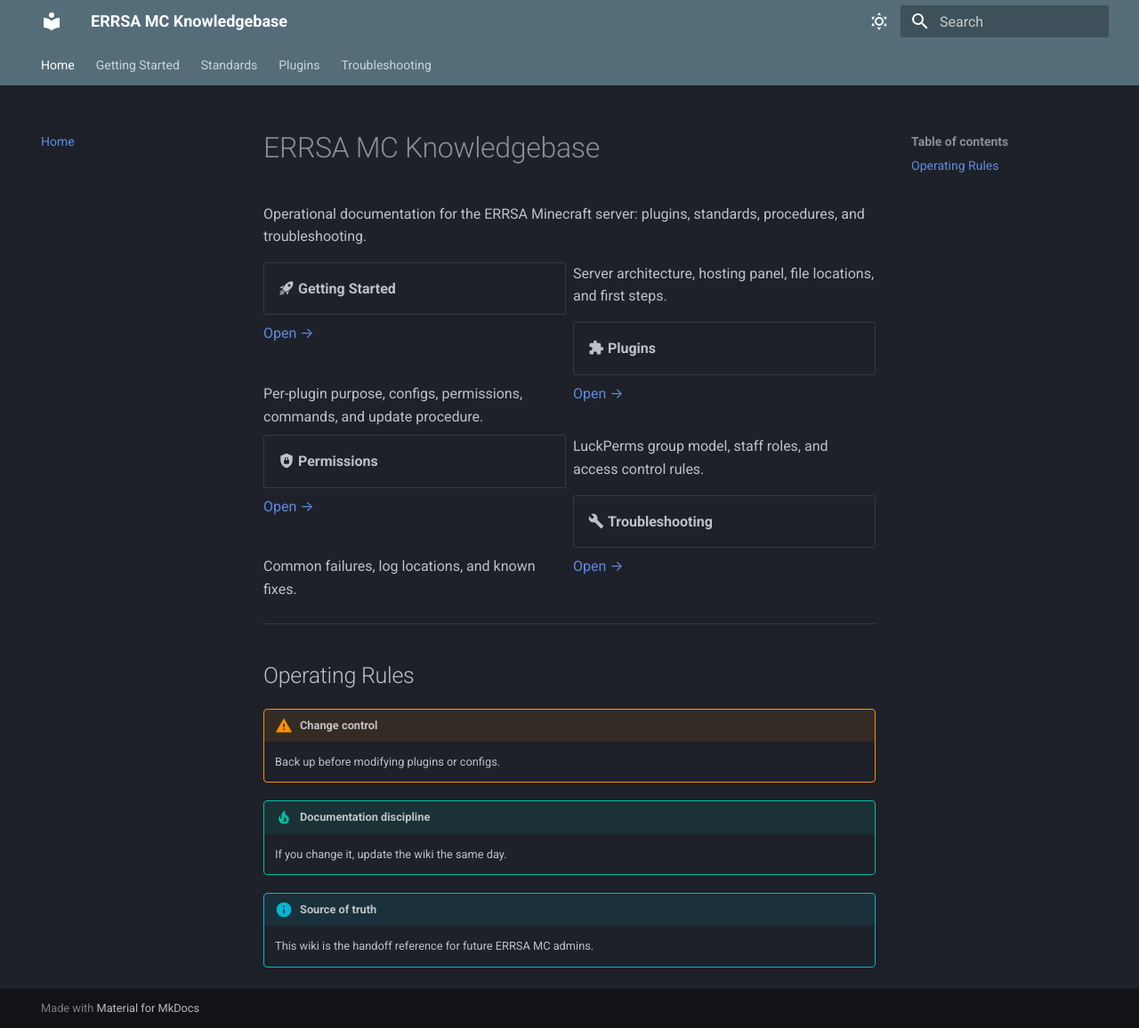
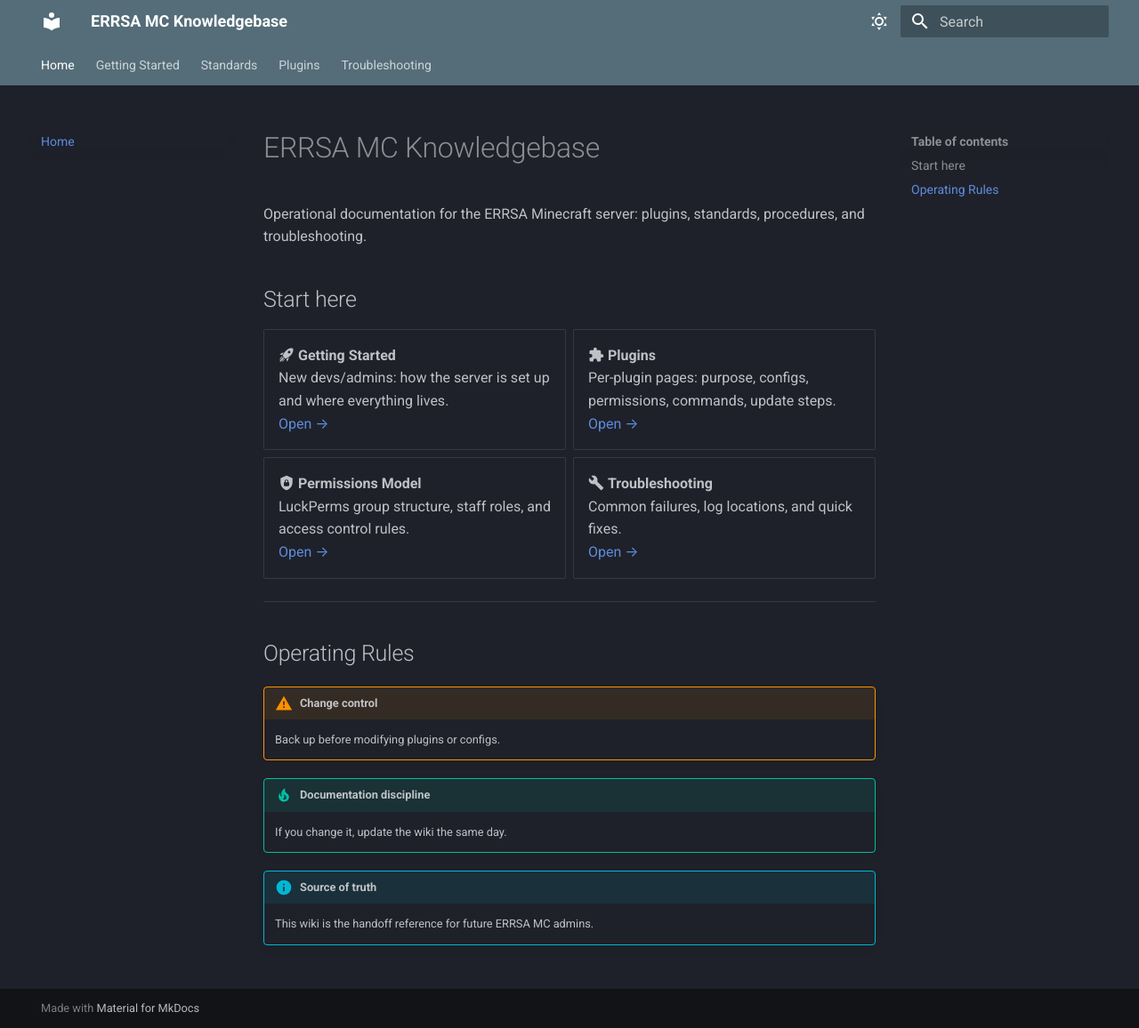
Before and after one commit to DB-ERRSA/errsa-mc-knowledgebase, an MkDocs documentation site: the page built from docs/index.md, in a window 1280 px wide and 1156 px high. Shown: the whole window at 89% size. Built offline with MkDocs 1.6.1 and Material for MkDocs 9.7.7, drawn with Linux system fonts in a browser that asks for light colours.

Commit message:
Update index.md

```diff
--- a/docs/index.md
+++ b/docs/index.md
@@ -2,33 +2,28 @@
 
 Operational documentation for the ERRSA Minecraft server: plugins, standards, procedures, and troubleshooting.
 
+## Start here
+
 <div class="grid cards" markdown>
 
 - :material-rocket-launch: **Getting Started**
-
-  Server architecture, hosting panel, file locations, and first steps.
-
+  New devs/admins: how the server is set up and where everything lives.
   [Open →](getting-started.md)
 
 - :material-puzzle: **Plugins**
-
-  Per-plugin purpose, configs, permissions, commands, and update procedure.
-
+  Per-plugin pages: purpose, configs, permissions, commands, update steps.
   [Open →](plugins/README.md)
 
-- :material-shield-lock: **Permissions**
-
-  LuckPerms group model, staff roles, and access control rules.
-
+- :material-shield-lock: **Permissions Model**
+  LuckPerms group structure, staff roles, and access control rules.
   [Open →](standards/permissions.md)
 
 - :material-wrench: **Troubleshooting**
-
-  Common failures, log locations, and known fixes.
-
+  Common failures, log locations, and quick fixes.
   [Open →](troubleshooting/common-issues.md)
 
 </div>
+
 
 ---
 
```
